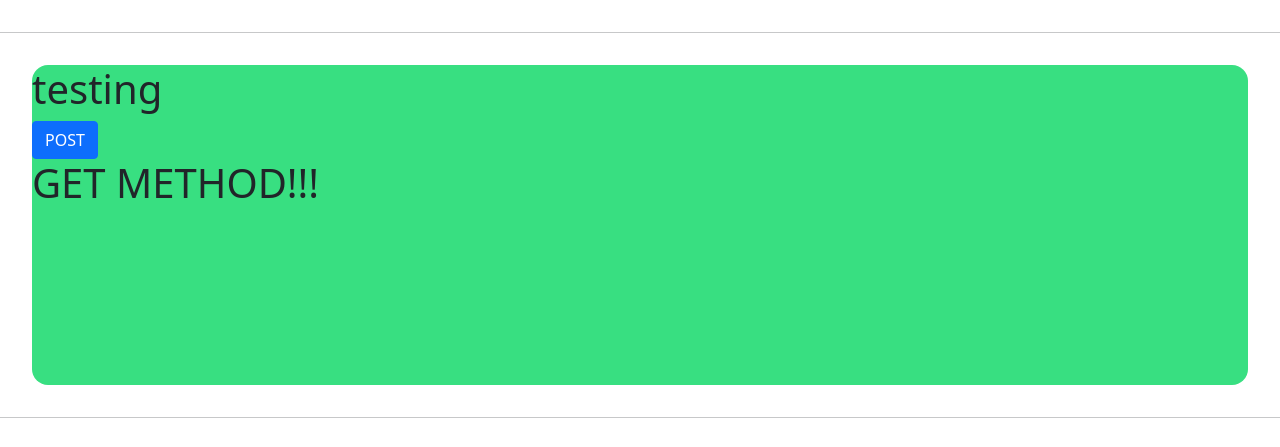
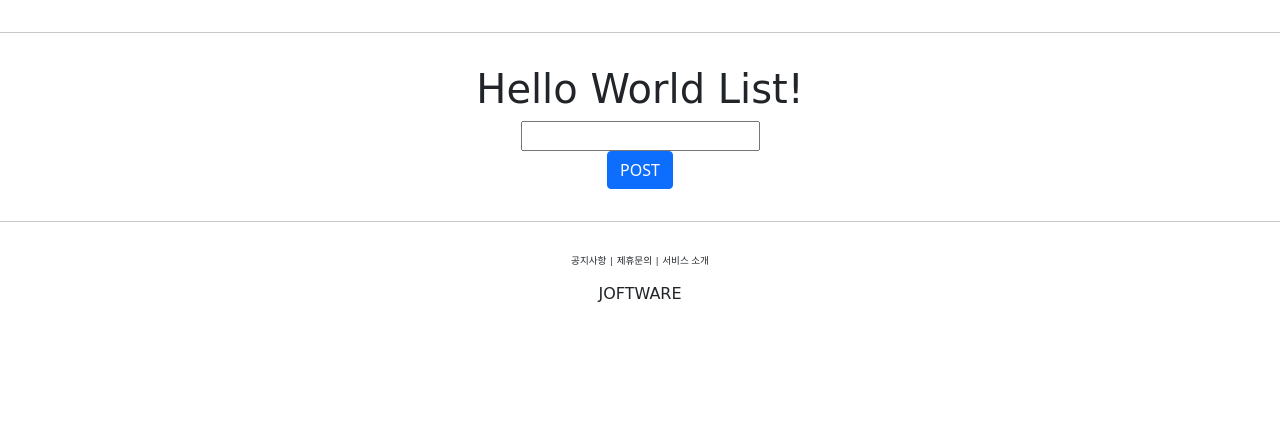
Before and after one commit to joft-ware/django_web, a Django app: page /account/hello_world/ in a window 1280 px wide. Shown: the part 112-559 px from the top of the page. Run offline with Django 3.2, Linux system fonts and the light colour scheme; some web fonts are replaced.

Commit message:
get & post 2

```diff
--- a/accountapp/models.py
+++ b/accountapp/models.py
@@ -1,6 +1,7 @@
 from django.db import models
+
 
 # Create your models here.
 
-class hello(models.Model):
+class hw(models.Model):
     text = models.CharField(max_length=255, null=False)
--- a/accountapp/templates/accountapp/hello.html
+++ b/accountapp/templates/accountapp/hello.html
@@ -2,17 +2,27 @@
 
 {% block content %}
 
-    <div style = "height: 20rem; background-color: #38df81; border-radius: 1rem; margin: 2rem;">
-        <h1>
-            testing
+    <div style = "border-radius: 1rem; margin: 2rem; text-align:center">
+        <h1 class = "logo">
+            Hello World List!
         </h1>
         <form action = "/account/hello_world/" method="post">
             {% csrf_token %}
-            <input type="submit" class="btn btn-primary" value="POST">
-        </form>
-        <h1>
-            {{text}}
-        </h1>
+
+            <div>
+                <input type="text" name="hello_world_input">
+            </div>
+
+            <div>
+                <input type="submit" class="btn btn-primary" value="POST">
+            </div>
+            </form>
+
+            {% if hello_world_output %}
+            <h1>
+                {{ hello_world_output.text}}
+            </h1>
+            {% endif %}
     </div>
 
 {% endblock %}
--- a/accountapp/views.py
+++ b/accountapp/views.py
@@ -2,9 +2,19 @@ from django.http import HttpResponse
 from django.shortcuts import render
 # Create your views here.
 
+from accountapp.models import hw
+
+
 def hello_world(request):
 
-    if(request.method =="POST"):
-        return render(request, 'accountapp/hello.html', context={'text':'POST METHOD!!!'})
+    if request.method == "POST":
+
+        temp = request.POST.get('hello_world_input')
+
+        news = hw()
+        news.text = temp
+        news.save()
+
+        return render(request, 'accountapp/hello.html', context={'hello_world_output':news})
     else:
         return render(request, 'accountapp/hello.html', context={'text':'GET METHOD!!!'})
```
